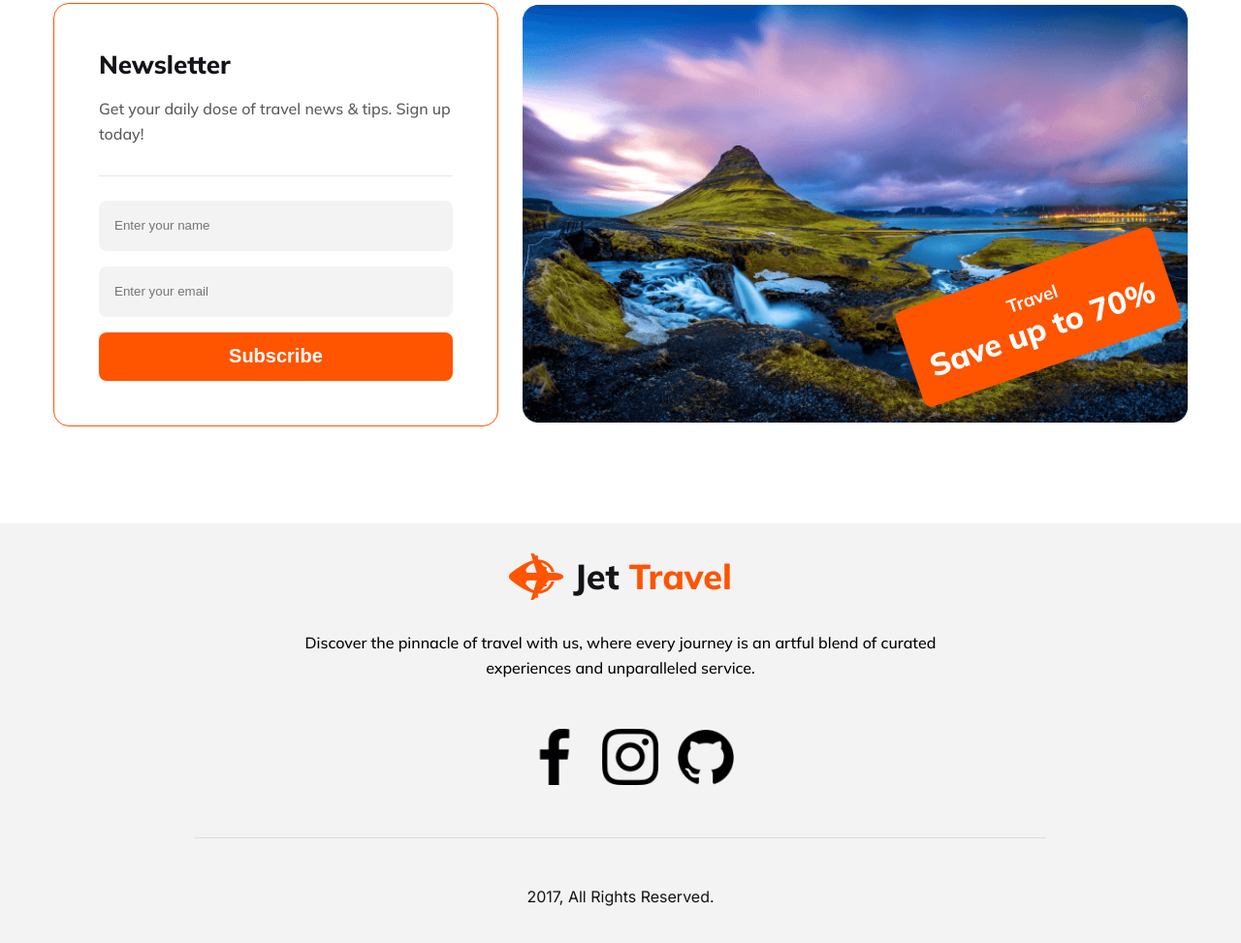
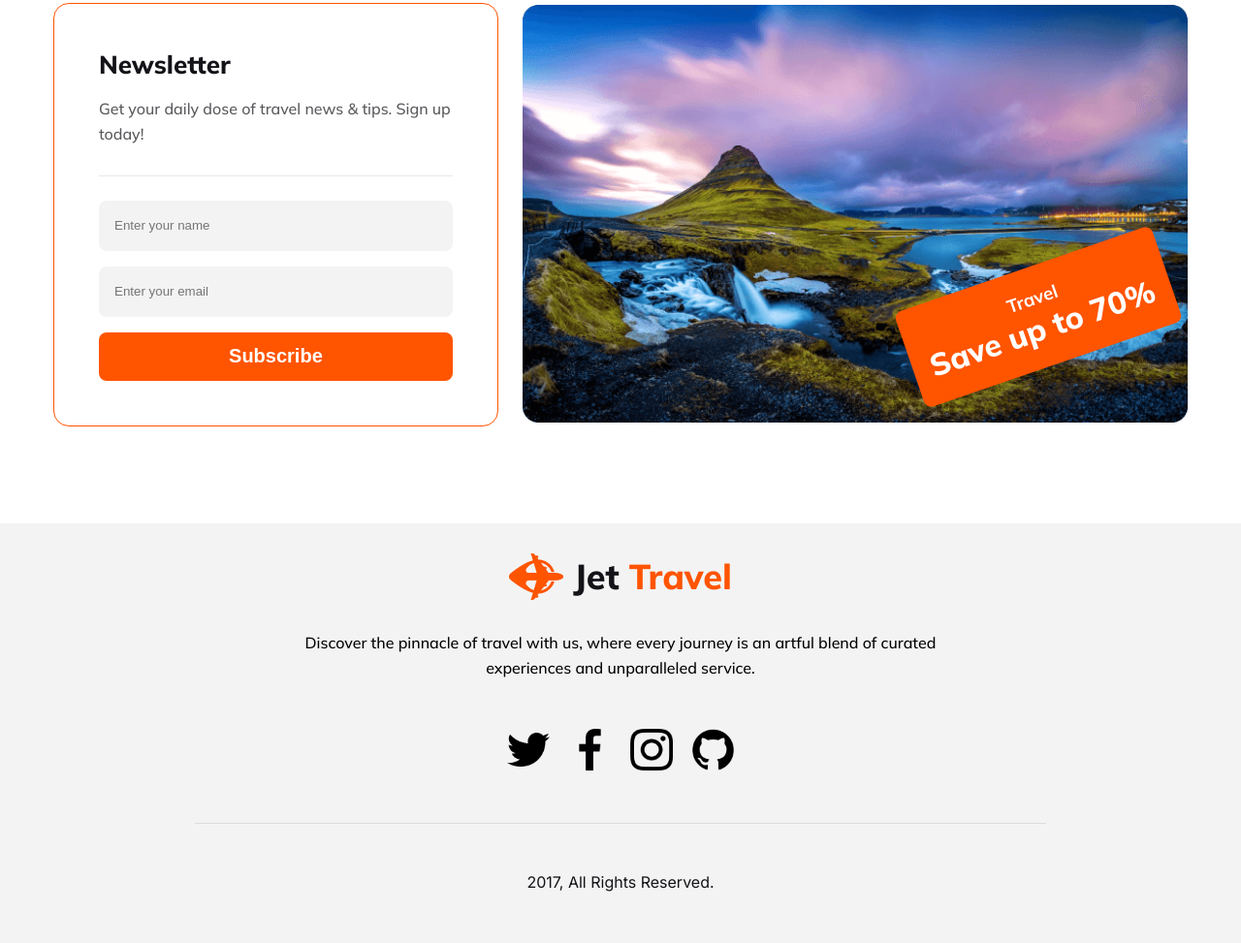
Before and after one commit to abusayedrifat/assignment-two, a plain HTML site: page index.html in a window 1280 px wide. Shown: the part 4921-5894 px from the top of the page at 97% size. Drawn offline with Linux system fonts and the light colour scheme; the site is published under a folder, as on GitHub Pages, so addresses that start at the root find nothing.

Commit message:
upload again

```diff
--- a/index.html
+++ b/index.html
@@ -247,7 +247,7 @@
 
             </div>
             <div class="social-links">
-                <a href=""><img src="/Images/twitte.png" alt=""></a>
+                <a href=""><img src="Images/twitte.png" alt=""></a>
                 <a href=""><img src="Images/faceboook.png" alt=""></a>
                 <a href=""> <img src="Images/insta.png" alt=""></a>
                 <a href=""><img src="Images/githuub.png" alt=""></a>
--- a/style.css
+++ b/style.css
@@ -446,7 +446,7 @@ p {
 
 /* footer section */
 footer {
-    background: rgba(19, 19, 24, 0.05);
+    background-color: rgba(19, 19, 24, 0.05);
 
 
 }
```
